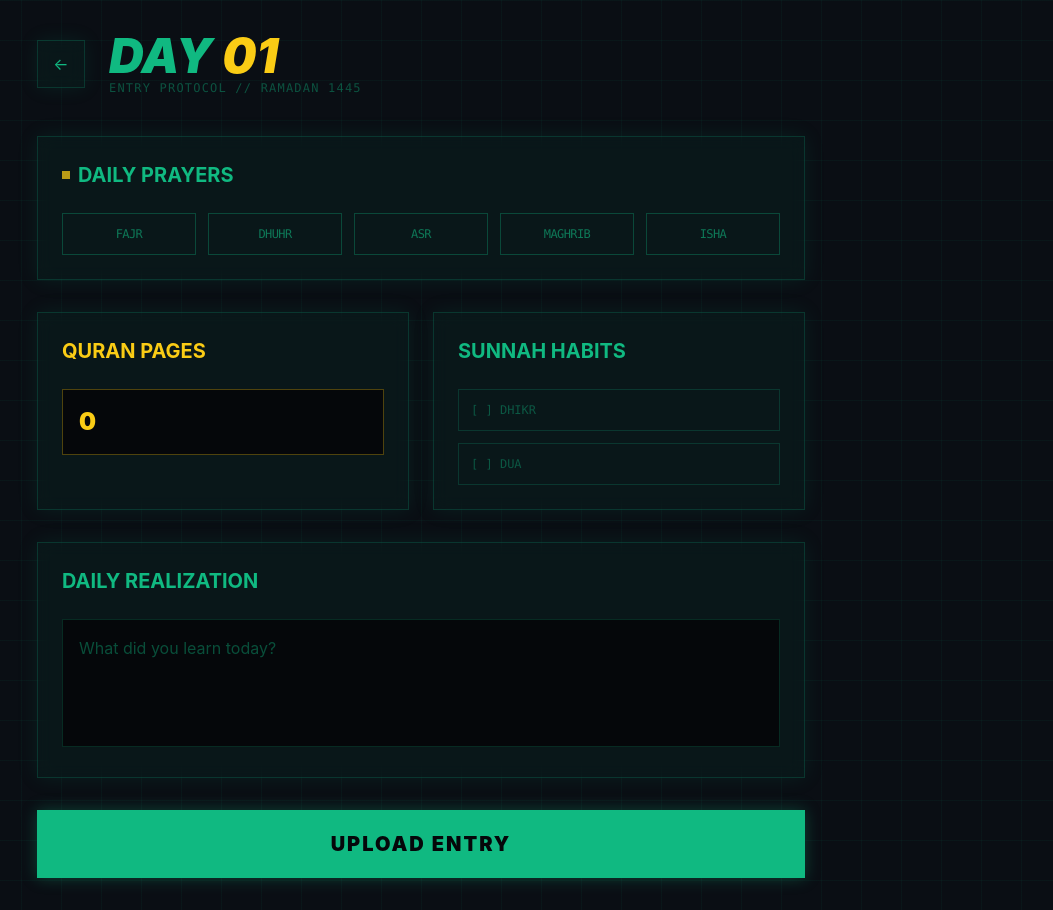
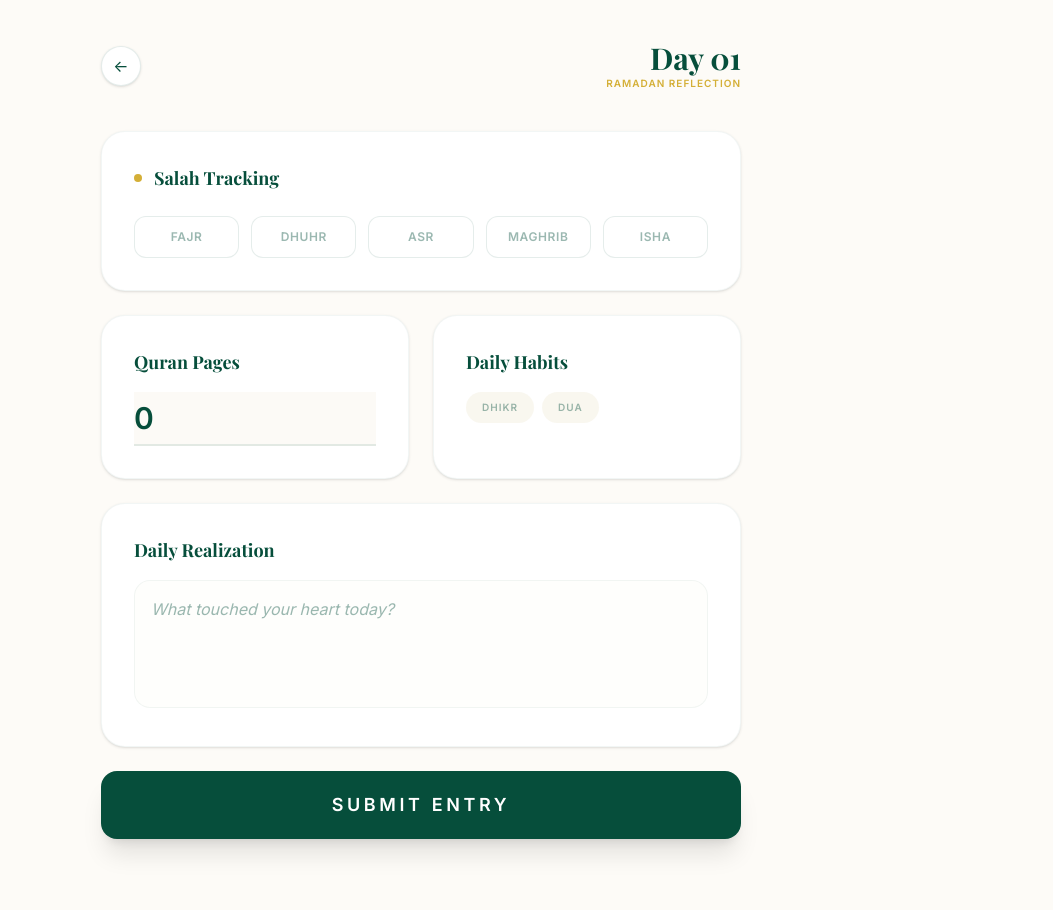
Before and after one commit to rushdv/muhasaba, a Next.js app in the folder frontend/: page /day/1 in a window 1280 px wide. Shown: the whole page, without its empty margins (219-1272 px from the left). After the commit the page ends 887 px from the top, so only its background shows below. Built offline with nearby package versions, Linux system fonts and the light colour scheme; no server answers.

Commit message:
feat: implement Muhasaba Ramadan Planner with Islamic aesthetic

```diff
--- a/frontend/src/pages/day/[id].js
+++ b/frontend/src/pages/day/[id].js
@@ -1,6 +1,7 @@
 import Head from 'next/head';
 import { useRouter } from 'next/router';
 import { useState, useEffect } from 'react';
+import Link from 'next/link';
 
 export default function DayEntry() {
     const router = useRouter();
@@ -11,12 +12,11 @@ export default function DayEntry() {
         quran_pages: 0,
         sunnah_habits: { dhikr: false, dua: false },
         notes: '',
-        mood: 'Neutral'
+        mood: 'Peaceful'
     });
 
     useEffect(() => {
         if (!id) return;
-        // In a real app, we'd fetch existing data for this day
         const dateStr = `2024-03-${id.toString().padStart(2, '0')}`;
         async function fetchData() {
             try {
@@ -63,32 +63,30 @@ export default function DayEntry() {
     if (!id) return null;
 
     return (
-        <div className="min-h-screen bg-background text-foreground cyber-grid p-4 md:p-8">
+        <div className="min-h-screen bg-background relative overflow-hidden pb-12">
+            <div className="absolute inset-0 spiritual-pattern pointer-events-none" />
+
             <Head>
-                <title>Day {id} | Muhasaba</title>
+                <title>Day {id} | Reflection</title>
+                <link href="https://fonts.googleapis.com/css2?family=Playfair+Display:wght@700&family=Inter:wght@400;600&display=swap" rel="stylesheet" />
             </Head>
 
-            <header className="max-w-3xl mx-auto mb-10 flex items-center gap-6">
-                <button
-                    onClick={() => router.push('/')}
-                    className="glass-panel w-12 h-12 flex items-center justify-center text-emerald hover:text-gold transition-colors"
-                >
+            <header className="relative max-w-2xl mx-auto pt-10 px-4 mb-10 flex items-center justify-between">
+                <Link href="/" className="h-10 w-10 flex items-center justify-center rounded-full bg-white border border-forest/10 text-forest hover:bg-forest hover:text-white transition-all shadow-sm">
                     ←
-                </button>
-                <div>
-                    <h1 className="text-3xl md:text-5xl font-black text-emerald uppercase italic">
-                        Day <span className="text-gold">{id.padStart(2, '0')}</span>
-                    </h1>
-                    <p className="text-emerald/40 font-mono text-xs uppercase tracking-widest">Entry Protocol // Ramadan 1445</p>
+                </Link>
+                <div className="text-right">
+                    <h1 className="text-3xl font-serif text-forest">Day {id.padStart(2, '0')}</h1>
+                    <p className="text-[10px] uppercase tracking-widest text-gold font-bold">Ramadan reflection</p>
                 </div>
             </header>
 
-            <main className="max-w-3xl mx-auto">
-                <form onSubmit={handleSubmit} className="space-y-8">
+            <main className="relative max-w-2xl mx-auto px-4">
+                <form onSubmit={handleSubmit} className="space-y-6">
                     {/* Prayers Section */}
-                    <section className="glass-panel p-6 border-l-4 border-l-emerald">
-                        <h2 className="text-xl font-bold text-emerald uppercase mb-6 flex items-center gap-2">
-                            <span className="w-2 h-2 bg-gold animate-pulse" /> Daily Prayers
+                    <section className="bg-white p-8 rounded-3xl shadow-sm border border-forest/5">
+                        <h2 className="text-lg font-serif text-forest mb-6 flex items-center gap-3">
+                            <span className="h-2 w-2 rounded-full bg-gold" /> Salah Tracking
                         </h2>
                         <div className="grid grid-cols-2 sm:grid-cols-5 gap-3">
                             {['fajr', 'dhuhr', 'asr', 'maghrib', 'isha'].map((p) => (
@@ -97,10 +95,10 @@ export default function DayEntry() {
                                     type="button"
                                     onClick={() => togglePrayer(p)}
                                     className={`
-                    p-3 border font-mono text-xs uppercase tracking-tighter transition-all
+                    py-3 rounded-xl border font-sans text-xs font-semibold uppercase tracking-wider transition-all
                     ${formData.prayers[p]
-                                            ? 'bg-emerald text-cyber-dark border-emerald shadow-[0_0_15px_rgba(16,185,129,0.4)]'
-                                            : 'border-emerald/30 text-emerald/60 hover:border-emerald'}
+                                            ? 'bg-forest text-white border-forest shadow-md'
+                                            : 'bg-white border-forest/10 text-forest/40 hover:border-forest/30'}
                   `}
                                 >
                                     {p}
@@ -111,19 +109,20 @@ export default function DayEntry() {
 
                     {/* Quran & Habits */}
                     <div className="grid md:grid-cols-2 gap-6">
-                        <section className="glass-panel p-6 border-l-4 border-l-gold">
-                            <h2 className="text-xl font-bold text-gold uppercase mb-6">Quran Pages</h2>
+                        <section className="bg-white p-8 rounded-3xl shadow-sm border border-forest/5">
+                            <h2 className="text-lg font-serif text-forest mb-4">Quran Pages</h2>
                             <input
                                 type="number"
                                 value={formData.quran_pages}
                                 onChange={(e) => setFormData({ ...formData, quran_pages: parseInt(e.target.value) || 0 })}
-                                className="w-full bg-cyber-dark border border-gold/30 p-4 text-gold text-2xl font-black focus:border-gold outline-none transition-all"
+                                className="w-full bg-sand/30 border-b-2 border-forest/10 py-2 text-3xl font-bold text-forest focus:border-gold outline-none transition-all placeholder-forest/10"
+                                placeholder="0"
                             />
                         </section>
 
-                        <section className="glass-panel p-6 border-l-4 border-l-emerald">
-                            <h2 className="text-xl font-bold text-emerald uppercase mb-6">Sunnah Habits</h2>
-                            <div className="space-y-3">
+                        <section className="bg-white p-8 rounded-3xl shadow-sm border border-forest/5">
+                            <h2 className="text-lg font-serif text-forest mb-4">Daily Habits</h2>
+                            <div className="flex flex-wrap gap-2">
                                 {Object.keys(formData.sunnah_habits).map((h) => (
                                     <button
                                         key={h}
@@ -133,13 +132,13 @@ export default function DayEntry() {
                                             sunnah_habits: { ...formData.sunnah_habits, [h]: !formData.sunnah_habits[h] }
                                         })}
                                         className={`
-                      w-full p-3 border font-mono text-xs uppercase text-left transition-all
+                      px-4 py-2 rounded-full text-[10px] font-bold uppercase tracking-widest transition-all
                       ${formData.sunnah_habits[h]
-                                                ? 'bg-emerald/20 text-emerald border-emerald'
-                                                : 'border-emerald/20 text-emerald/40'}
+                                                ? 'bg-gold text-white shadow-sm'
+                                                : 'bg-sand/50 text-forest/40 hover:bg-sand'}
                     `}
                                     >
-                                        [{formData.sunnah_habits[h] ? 'X' : ' '}] {h}
+                                        {h}
                                     </button>
                                 ))}
                             </div>
@@ -147,22 +146,22 @@ export default function DayEntry() {
                     </div>
 
                     {/* Notes */}
-                    <section className="glass-panel p-6">
-                        <h2 className="text-xl font-bold text-emerald uppercase mb-6">Daily Realization</h2>
+                    <section className="bg-white p-8 rounded-3xl shadow-sm border border-forest/5">
+                        <h2 className="text-lg font-serif text-forest mb-4">Daily Realization</h2>
                         <textarea
                             value={formData.notes}
                             onChange={(e) => setFormData({ ...formData, notes: e.target.value })}
-                            placeholder="What did you learn today?"
-                            className="w-full bg-cyber-dark border border-emerald/20 p-4 text-emerald/80 h-32 focus:border-emerald outline-none transition-all resize-none"
+                            placeholder="What touched your heart today?"
+                            className="w-full bg-sand/10 border border-forest/5 p-4 text-forest/80 h-32 rounded-2xl focus:border-forest/20 outline-none transition-all resize-none italic"
                         />
                     </section>
 
                     <button
                         type="submit"
                         disabled={loading}
-                        className="w-full py-5 bg-emerald text-cyber-dark font-black text-xl uppercase tracking-widest hover:bg-gold transition-colors emerald-glow"
+                        className="w-full py-5 bg-forest text-white rounded-2xl font-bold text-lg uppercase tracking-[0.2em] shadow-xl hover:bg-forest/90 transition-all active:scale-[0.98]"
                     >
-                        {loading ? 'Transmitting...' : 'Upload Entry'}
+                        {loading ? 'Saving...' : 'Submit Entry'}
                     </button>
                 </form>
             </main>
--- a/frontend/src/pages/index.js
+++ b/frontend/src/pages/index.js
@@ -1,5 +1,6 @@
 import Head from 'next/head';
 import { useState, useEffect } from 'react';
+import Link from 'next/link';
 
 export default function Home() {
   const [logs, setLogs] = useState([]);
@@ -25,74 +26,77 @@ export default function Home() {
   const days = Array.from({ length: 30 }, (_, i) => i + 1);
 
   return (
-    <div className="min-h-screen cyber-grid bg-background text-foreground p-4 md:p-8">
+    <div className="min-h-screen bg-background relative overflow-hidden">
+      {/* Decorative background pattern */}
+      <div className="absolute inset-0 spiritual-pattern pointer-events-none" />
+
       <Head>
-        <title>Muhasaba | Ramadan Planner</title>
+        <title>Muhasaba | Ramadan 1445</title>
+        <link href="https://fonts.googleapis.com/css2?family=Playfair+Display:wght@700&family=Inter:wght@400;600;800&display=swap" rel="stylesheet" />
       </Head>
 
-      <header className="max-w-6xl mx-auto mb-12 flex justify-between items-end border-b border-emerald/30 pb-6">
-        <div>
-          <h1 className="text-4xl md:text-6xl font-black uppercase tracking-tighter text-emerald italic">
-            Muhasaba <span className="text-gold">Planner</span>
+      <header className="relative pt-12 pb-20 px-4 text-center">
+        <div className="max-w-4xl mx-auto">
+          <div className="inline-block px-4 py-1 border border-gold/30 rounded-full text-gold text-xs font-bold tracking-widest uppercase mb-4">
+            Ramadan 1445 AH
+          </div>
+          <h1 className="text-5xl md:text-7xl font-serif text-forest mb-4">
+            Muhasaba
           </h1>
-          <p className="text-emerald/60 mt-2 font-mono tracking-widest uppercase text-xs sm:text-sm">
-            Self-Realization System // Ramadan 1445
+          <p className="text-forest/60 max-w-lg mx-auto leading-relaxed">
+            Reflecting on our spiritual journey through the holy month.
+            Track your progress, build habits, and find peace.
           </p>
-        </div>
-        <div className="text-right hidden sm:block">
-          <div className="text-gold font-mono text-xl">DAY 01 - 30</div>
-          <div className="text-emerald/40 text-xs uppercase tracking-widest mt-1">Status: Active</div>
         </div>
       </header>
 
-      <main className="max-w-6xl mx-auto">
-        <div className="grid grid-cols-2 sm:grid-cols-3 md:grid-cols-5 lg:grid-cols-6 gap-4">
+      <main className="relative max-w-6xl mx-auto px-4 pb-24">
+        <div className="grid grid-cols-2 sm:grid-cols-3 md:grid-cols-5 lg:grid-cols-6 gap-6">
           {days.map((day) => {
-            const dateStr = `2024-03-${day.toString().padStart(2, '0')}`; // Example date
+            const dateStr = `2024-03-${day.toString().padStart(2, '0')}`;
             const logEntry = logs.find(l => l.date === dateStr);
             const isCompleted = logEntry ? Object.values(logEntry.prayers).every(p => p) : false;
 
             return (
-              <a
+              <Link
                 key={day}
                 href={`/day/${day}`}
                 className={`
-                  group relative aspect-square glass-panel flex flex-col items-center justify-center
-                  transition-all duration-300 hover:scale-105 hover:border-gold/50 hover:shadow-[0_0_30px_rgba(250,204,21,0.2)]
-                  ${isCompleted ? 'border-gold bg-gold/5' : 'border-emerald/20'}
+                  group islamic-card rounded-2xl flex flex-col items-center justify-center p-6
+                  ${isCompleted ? 'bg-forest text-white ring-4 ring-gold/20' : 'bg-white text-forest'}
                 `}
               >
-                <span className="absolute top-2 left-2 text-[10px] font-mono text-emerald/40 group-hover:text-gold/60 transition-colors">
-                  #{day.toString().padStart(2, '0')}
+                <span className={`text-xs font-mono mb-2 ${isCompleted ? 'text-sage/60' : 'text-forest/30'}`}>
+                  DAY
+                </span>
+                <span className="text-4xl font-black mb-4">
+                  {day.toString().padStart(2, '0')}
                 </span>
 
-                <div className={`
-                  text-3xl md:text-4xl font-black
-                  ${isCompleted ? 'text-gold gold-glow' : 'text-emerald/60'}
-                `}>
-                  {day}
-                </div>
-
-                <div className="mt-2 flex gap-1">
+                <div className="flex gap-1.5">
                   {[1, 2, 3, 4, 5].map((p) => (
                     <div
                       key={p}
-                      className={`h-1 w-2 rounded-full ${isCompleted ? 'bg-gold' : 'bg-emerald/20'}`}
+                      className={`h-1.5 w-1.5 rounded-full ${isCompleted ? 'bg-gold' : 'bg-forest/10 group-hover:bg-gold/40'}`}
                     />
                   ))}
                 </div>
 
-                {/* Decorative corners */}
-                <div className="absolute top-0 right-0 w-4 h-4 border-t-2 border-r-2 border-emerald/0 group-hover:border-gold/40 transition-all" />
-                <div className="absolute bottom-0 left-0 w-4 h-4 border-b-2 border-l-2 border-emerald/0 group-hover:border-gold/40 transition-all" />
-              </a>
+                {isCompleted && (
+                  <div className="mt-3 text-[10px] uppercase tracking-tighter text-gold font-bold">
+                    Completed
+                  </div>
+                )}
+              </Link>
             );
           })}
         </div>
       </main>
 
-      <footer className="max-w-6xl mx-auto mt-20 border-t border-emerald/10 pt-8 text-center text-emerald/30 font-mono text-xs tracking-[0.2em] uppercase">
-        System v1.0.4 // Spiritual Analytics Enabled
+      <footer className="relative py-12 border-t border-forest/5 text-center">
+        <p className="text-forest/30 text-xs font-mono uppercase tracking-widest">
+          Muhasaba // Premium Spiritual Planner
+        </p>
       </footer>
     </div>
   );
--- a/frontend/src/styles/globals.css
+++ b/frontend/src/styles/globals.css
@@ -1,21 +1,30 @@
 @import "tailwindcss";
 
 :root {
-  --background: #0a0e14;
-  --foreground: #e2e8f0;
-  --emerald: #10b981;
-  --gold: #facc15;
-  --cyber-dark: #05070a;
+  --background: #FDFBF7;
+  /* Cream / Off-white */
+  --foreground: #1A2E28;
+  /* Very Dark Green */
+  --forest: #064E3B;
+  /* Deep Forest Green */
+  --sage: #D1FAE5;
+  /* Light Sage */
+  --gold: #D4AF37;
+  /* Soft Gold */
+  --sand: #F3EFE0;
+  /* Sand/Beige */
 }
 
 @theme inline {
   --color-background: var(--background);
   --color-foreground: var(--foreground);
-  --color-emerald: var(--emerald);
+  --color-forest: var(--forest);
+  --color-sage: var(--sage);
   --color-gold: var(--gold);
-  --color-cyber-dark: var(--cyber-dark);
+  --color-sand: var(--sand);
 
   --font-sans: 'Inter', system-ui, -apple-system, sans-serif;
+  --font-serif: 'Playfair Display', serif;
 }
 
 body {
@@ -25,24 +34,44 @@ body {
   min-height: 100vh;
 }
 
-/* Cyberpunk specific utilities */
-.glass-panel {
-  background: rgba(16, 185, 129, 0.05);
-  backdrop-filter: blur(8px);
-  border: 1px solid rgba(16, 185, 129, 0.2);
-  box-shadow: 0 0 20px rgba(16, 185, 129, 0.1);
+/* Islamic Aesthetic utilities */
+.islamic-panel {
+  background: white;
+  border: 1px solid rgba(6, 78, 59, 0.1);
+  box-shadow: 0 4px 20px rgba(6, 78, 59, 0.05);
+  border-radius: 1.5rem;
 }
 
-.gold-glow {
-  text-shadow: 0 0 10px rgba(250, 204, 21, 0.5);
+.islamic-card {
+  background: white;
+  border: 1px solid rgba(6, 78, 59, 0.08);
+  transition: all 0.3s ease;
 }
 
-.emerald-glow {
-  box-shadow: 0 0 15px rgba(16, 185, 129, 0.3);
+.islamic-card:hover {
+  border-color: var(--gold);
+  transform: translateY(-2px);
+  box-shadow: 0 10px 30px rgba(6, 78, 59, 0.1);
 }
 
-.cyber-grid {
-  background-image: linear-gradient(rgba(16, 185, 129, 0.05) 1px, transparent 1px),
-    linear-gradient(90deg, rgba(16, 185, 129, 0.05) 1px, transparent 1px);
-  background-size: 40px 40px;
+.gold-border {
+  border-color: var(--gold);
 }
+
+.forest-gradient {
+  background: linear-gradient(135deg, #064E3B 0%, #065F46 100%);
+}
+
+.spiritual-pattern {
+  background-color: var(--background);
+  background-image: radial-gradient(var(--forest) 0.5px, transparent 0.5px);
+  background-size: 24px 24px;
+  background-position: 0 0;
+  opacity: 0.05;
+}
+
+/* Rounded arch influence */
+.arch-top {
+  border-top-left-radius: 50% 20%;
+  border-top-right-radius: 50% 20%;
+}
```
Also changed, not shown: 2 other files (tests, documents, lock files or other folders).
